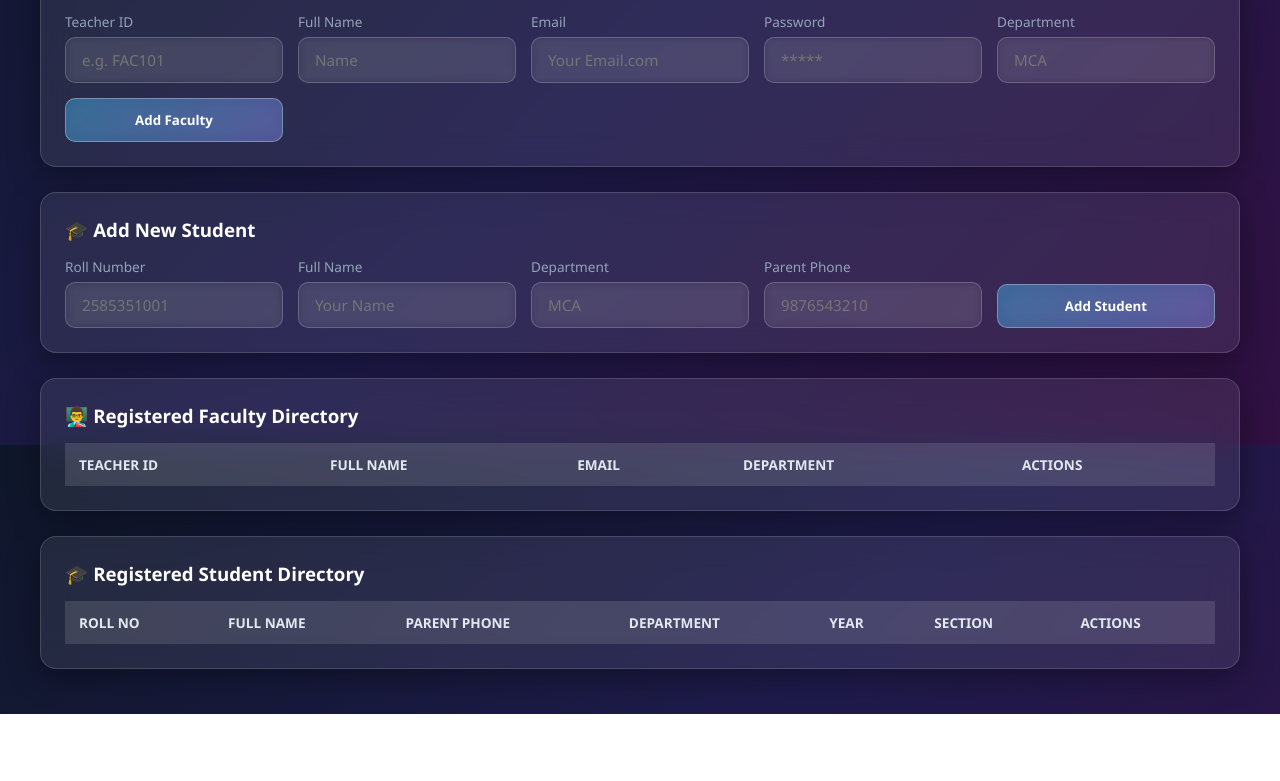
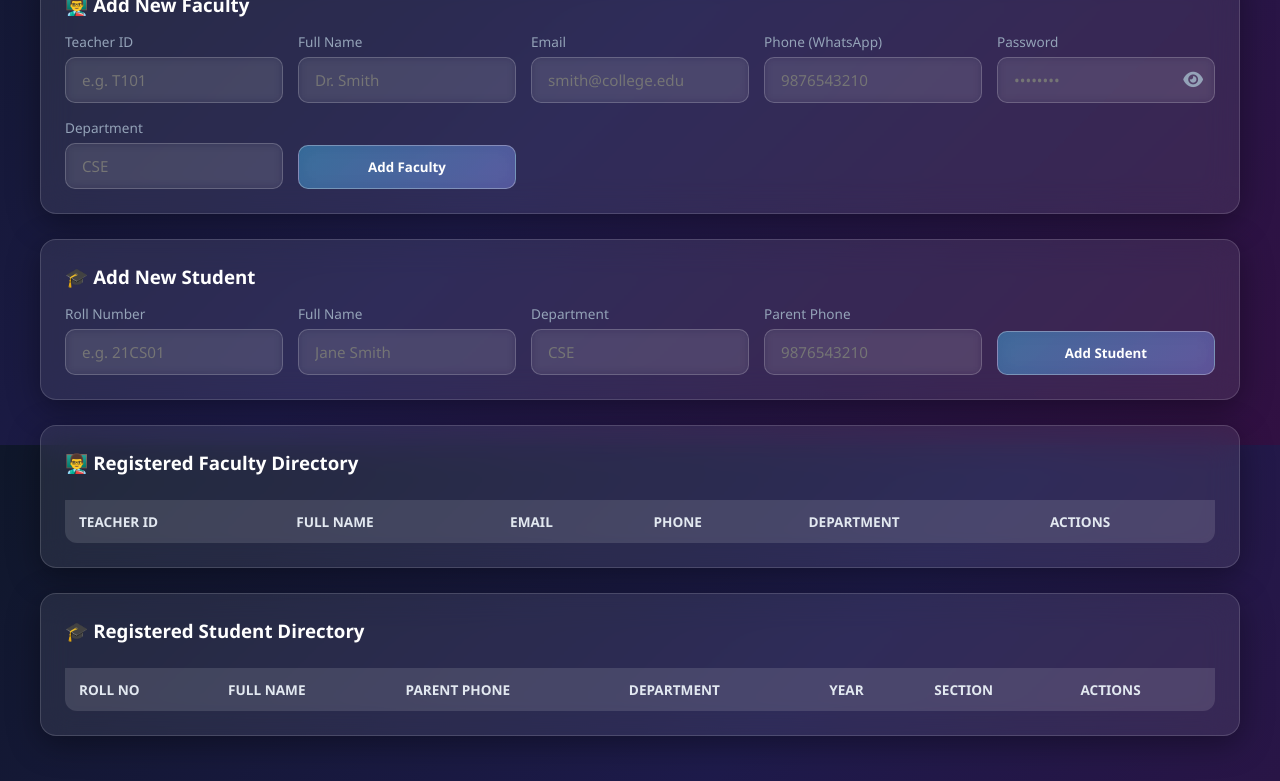
Before and after one commit to NavyagopalVanapalli/smart-attendance-system, a website: page public/admin.html in a window 1280 px wide. Shown: the part 355-1136 px from the top of the page. Before the commit the page ends 1069 px from the top, so only its background shows below. Drawn offline with Linux system fonts and the light colour scheme; no server answers; sample sign-in values are in the browser's storage.

Commit message:
password changing

```diff
--- a/public/admin.css
+++ b/public/admin.css
@@ -188,3 +188,36 @@ td {
     grid-template-columns: repeat(2, 1fr);
   }
 }
+
+
+
+/* PASSWORD WRAPPER WITH SHOW/HIDE EYE ICON */
+.pwd-wrapper {
+  position: relative;
+  display: flex;
+  align-items: center;
+  width: 100%;
+}
+
+.pwd-wrapper input {
+  padding-right: 42px !important;
+}
+
+.toggle-pwd-btn {
+  position: absolute;
+  right: 12px;
+  background: none;
+  border: none;
+  color: #94a3b8;
+  cursor: pointer;
+  font-size: 1.1rem;
+  padding: 0;
+  display: flex;
+  align-items: center;
+  justify-content: center;
+  transition: color 0.2s ease;
+}
+
+.toggle-pwd-btn:hover {
+  color: #38bdf8;
+}
--- a/public/admin.html
+++ b/public/admin.html
@@ -3,12 +3,17 @@
 <head>
   <meta charset="UTF-8">
   <meta name="viewport" content="width=device-width, initial-scale=1.0">
-  <title>Admin Dashboard - Glassmorphism</title>
+  <title>Admin Dashboard - Smart Attendance</title>
   <link rel="stylesheet" href="admin.css">
+  <link rel="stylesheet" href="https://cdnjs.cloudflare.com/ajax/libs/font-awesome/6.4.0/css/all.min.css">
 </head>
 <body>
   <div class="container">
+    <div class="top-nav">
       <a href="login.html" class="btn btn-back">⬅ Back to Login</a>
+      <button onclick="logoutAdmin()" class="btn btn-danger">🔒 Logout</button>
+    </div>
+
     <h1>⚡ Admin Dashboard</h1>
 
     <!-- Stats Cards Grid -->
@@ -31,29 +36,38 @@
       </div>
     </div>
 
-    <!-- Add Faculty Form -->
+    <!-- Add Faculty Form with Phone Number -->
     <div class="card">
       <h3>👨‍🏫 Add New Faculty</h3>
       <form id="addTeacherForm" onsubmit="addTeacher(event)">
         <div class="form-group">
           <label>Teacher ID</label>
-          <input type="text" id="t_id" placeholder="e.g. FAC101" required>
+          <input type="text" id="t_id" placeholder="e.g. T101" required>
         </div>
         <div class="form-group">
           <label>Full Name</label>
-          <input type="text" id="t_name" placeholder="Name" required>
+          <input type="text" id="t_name" placeholder="Dr. Smith" required>
         </div>
         <div class="form-group">
           <label>Email</label>
-          <input type="email" id="t_email" placeholder="Your Email.com" required>
+          <input type="email" id="t_email" placeholder="smith@college.edu" required>
+        </div>
+        <div class="form-group">
+          <label>Phone (WhatsApp)</label>
+          <input type="tel" id="t_phone" placeholder="9876543210" maxlength="10" required>
         </div>
         <div class="form-group">
           <label>Password</label>
-          <input type="password" id="t_pass" placeholder="*****" required>
+          <div class="pwd-wrapper">
+            <input type="password" id="t_pass" placeholder="••••••••" required>
+            <button type="button" class="toggle-pwd-btn" onclick="togglePasswordVisibility('t_pass', this)">
+              <i class="fa-solid fa-eye"></i>
+            </button>
+          </div>
         </div>
         <div class="form-group">
           <label>Department</label>
-          <input type="text" id="t_dept" placeholder="MCA" required>
+          <input type="text" id="t_dept" placeholder="CSE" required>
         </div>
         <button type="submit" class="btn">Add Faculty</button>
       </form>
@@ -65,19 +79,19 @@
       <form id="addStudentForm" onsubmit="addStudent(event)">
         <div class="form-group">
           <label>Roll Number</label>
-          <input type="text" id="s_roll" placeholder="2585351001" required>
+          <input type="text" id="s_roll" placeholder="e.g. 21CS01" required>
         </div>
         <div class="form-group">
           <label>Full Name</label>
-          <input type="text" id="s_name" placeholder="Your Name" required>
+          <input type="text" id="s_name" placeholder="Jane Smith" required>
         </div>
         <div class="form-group">
           <label>Department</label>
-          <input type="text" id="s_dept" placeholder="MCA" required>
+          <input type="text" id="s_dept" placeholder="CSE" required>
         </div>
         <div class="form-group">
           <label>Parent Phone</label>
-          <input type="text" id="s_phone" placeholder="9876543210" required>
+          <input type="tel" id="s_phone" placeholder="9876543210" maxlength="10" required>
         </div>
         <button type="submit" class="btn">Add Student</button>
       </form>
@@ -86,12 +100,14 @@
     <!-- Faculty Directory Table -->
     <div class="card">
       <h3>👨‍🏫 Registered Faculty Directory</h3>
+      <div class="table-responsive">
         <table>
           <thead>
             <tr>
               <th>Teacher ID</th>
               <th>Full Name</th>
               <th>Email</th>
+              <th>Phone</th>
               <th>Department</th>
               <th>Actions</th>
             </tr>
@@ -99,10 +115,12 @@
           <tbody id="teachersTableBody"></tbody>
         </table>
       </div>
+    </div>
 
     <!-- Student Directory Table -->
     <div class="card">
       <h3>🎓 Registered Student Directory</h3>
+      <div class="table-responsive">
         <table>
           <thead>
             <tr>
@@ -118,6 +136,7 @@
           <tbody id="studentsTableBody"></tbody>
         </table>
       </div>
+    </div>
 
   </div>
 
--- a/public/admin.js
+++ b/public/admin.js
@@ -51,10 +51,12 @@ async function fetchStats() {
 
 async function addTeacher(e) {
   e.preventDefault();
+
   const payload = {
     teacher_id: document.getElementById("t_id").value.trim(),
     full_name: document.getElementById("t_name").value.trim(),
     email: document.getElementById("t_email").value.trim(),
+    phone: document.getElementById("t_phone").value.trim(),
     password_hash: document.getElementById("t_pass").value.trim(),
     dept_code: document.getElementById("t_dept").value.trim()
   };
@@ -92,9 +94,10 @@ async function loadTeachersTable() {
         <td><b>${t.teacher_id}</b></td>
         <td>${t.full_name}</td>
         <td>${t.email || '-'}</td>
+        <td>${t.phone || '-'}</td>
         <td>${t.dept_code}</td>
         <td>
-          <button onclick="editTeacher('${t.teacher_id}', '${escapeQuotes(t.full_name)}', '${escapeQuotes(t.email)}', '${t.dept_code}')" class="btn" style="padding:4px 8px; font-size:0.8rem;">✏️ Edit</button>
+          <button onclick="editTeacher('${t.teacher_id}', '${escapeQuotes(t.full_name)}', '${escapeQuotes(t.email)}', '${t.phone || ''}', '${t.dept_code}')" class="btn" style="padding:4px 8px; font-size:0.8rem;">✏️ Edit</button>
           <button onclick="deleteTeacher('${t.teacher_id}')" class="btn btn-danger" style="padding:4px 8px; font-size:0.8rem;">🗑️ Delete</button>
         </td>
       </tr>
@@ -104,11 +107,13 @@ async function loadTeachersTable() {
   }
 }
 
-async function editTeacher(teacher_id, oldName, oldEmail, oldDept) {
+async function editTeacher(teacher_id, oldName, oldEmail, oldPhone, oldDept) {
   const full_name = prompt("Update Full Name:", oldName);
   if (full_name === null) return;
   const email = prompt("Update Email:", oldEmail);
   if (email === null) return;
+  const phone = prompt("Update Phone Number:", oldPhone);
+  if (phone === null) return;
   const dept_code = prompt("Update Dept Code:", oldDept);
   if (dept_code === null) return;
 
@@ -116,7 +121,7 @@ async function editTeacher(teacher_id, oldName, oldEmail, oldDept) {
     const res = await fetch(`${API_BASE}/teachers/update`, {
       method: "PUT",
       headers: { "Content-Type": "application/json" },
-      body: JSON.stringify({ teacher_id, full_name, email, dept_code })
+      body: JSON.stringify({ teacher_id, full_name, email, phone, dept_code })
     });
     const result = await res.json();
     if (result.success) {
@@ -257,3 +262,16 @@ async function deleteStudent(roll_no, dept_code) {
 function escapeQuotes(str) {
   return (str || '').replace(/'/g, "\\'").replace(/"/g, '&quot;');
 }
+
+
+function togglePasswordVisibility(inputId, btn) {
+  const input = document.getElementById(inputId);
+  const icon = btn.querySelector("i");
+  if (input.type === "password") {
+    input.type = "text";
+    icon.className = "fa-solid fa-eye-slash";
+  } else {
+    input.type = "password";
+    icon.className = "fa-solid fa-eye";
+  }
+}
--- a/public/style.css
+++ b/public/style.css
@@ -567,3 +567,35 @@ input:checked + .slider:before { transform: translateX(20px); background-color:
     min-width: 650px; /* Prevents cell distortion on mobile */
   }
 }
+
+
+/* PASSWORD WRAPPER WITH SHOW/HIDE EYE ICON */
+.pwd-wrapper {
+  position: relative;
+  display: flex;
+  align-items: center;
+  width: 100%;
+}
+
+.pwd-wrapper input {
+  padding-right: 42px !important;
+}
+
+.toggle-pwd-btn {
+  position: absolute;
+  right: 12px;
+  background: none;
+  border: none;
+  color: #94a3b8;
+  cursor: pointer;
+  font-size: 1.1rem;
+  padding: 0;
+  display: flex;
+  align-items: center;
+  justify-content: center;
+  transition: color 0.2s ease;
+}
+
+.toggle-pwd-btn:hover {
+  color: #38bdf8;
+}
```
Also changed, not shown: public/admin-login.html (+20 -3 lines), public/login.html (+8 -3 lines), server.js (+20 -20 lines). Lines whose indentation alone changed are shown as unchanged.
